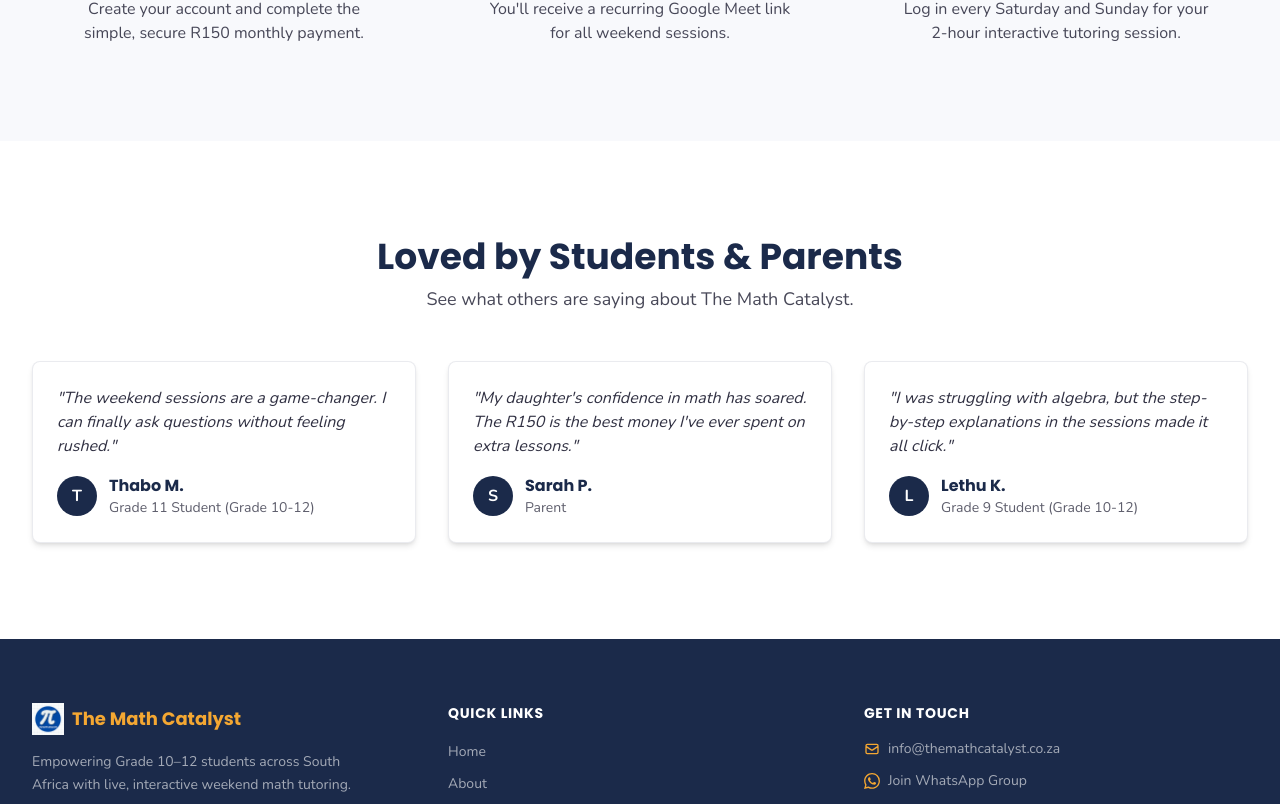
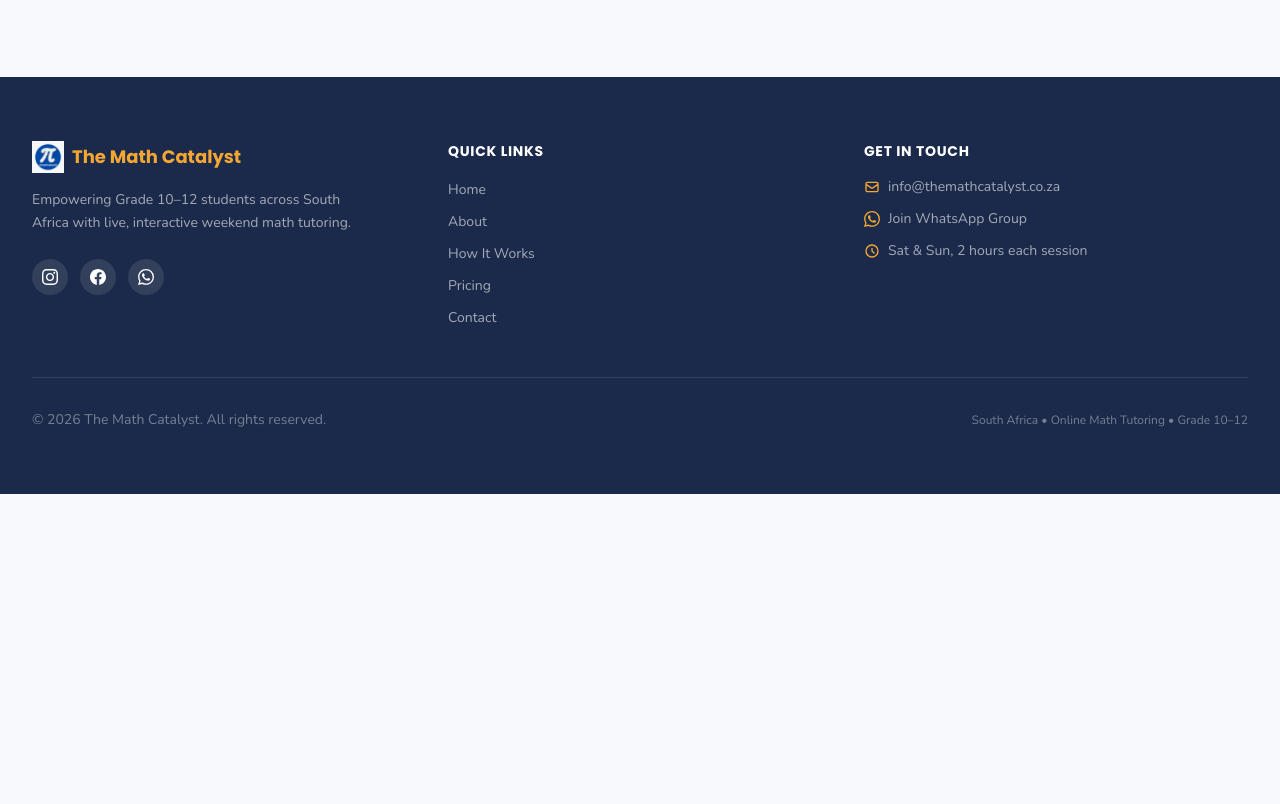
Before and after one commit to funekongo/the-math-catalysts, a Next.js app: page / in a window 1280 px wide. Shown: the part 891-1695 px from the top of the page. After the commit the page ends 1385 px from the top, so only its background shows below. Built offline with nearby package versions, Linux system fonts and the light colour scheme.

Commit message:
refactor: Remove testimonials and reduce hero section padding

```diff
--- a/app/page.js
+++ b/app/page.js
@@ -12,28 +12,14 @@
   </div>
 );
 
-// Reusable component for testimonial cards
-const TestimonialCard = ({ quote, author, grade }) => (
-  <div className="bg-white p-6 rounded-lg shadow-md border border-gray-200/80">
-    <p className="font-body text-tmc-text/90 italic mb-4">"{quote}"</p>
-    <div className="flex items-center">
-      <div className="w-10 h-10 rounded-full bg-tmc-primary flex items-center justify-center text-white font-bold mr-3">
-        {author.charAt(0)}
-      </div>
-      <div>
-        <p className="font-heading font-bold text-tmc-primary">{author}</p>
-        <p className="text-sm text-tmc-text/70">{grade}</p>
-      </div>
-    </div>
-  </div>
-);
+
 
 export default function HomePage() {
   return (
     <div className="flex flex-col">
       {/* Hero Section */}
       <section className="w-full bg-tmc-primary text-white">
-        <div className="max-w-7xl mx-auto px-4 sm:px-6 lg:px-8 py-20 md:py-32 text-center">
+        <div className="max-w-7xl mx-auto px-4 sm:px-6 lg:px-8 py-16 md:py-24 text-center">
           <h1 className="font-heading text-4xl md:text-6xl font-bold mb-4 text-white">
             Better marks. <span className="text-amber">Every weekend.</span>
           </h1>
@@ -78,34 +64,7 @@
         </div>
       </section>
 
-      {/* Testimonials Section */}
-      <section className="w-full bg-white py-16 md:py-24">
-        <div className="max-w-7xl mx-auto px-4 sm:px-6 lg:px-8">
-          <div className="text-center mb-12">
-            <h2 className="font-heading text-3xl md:text-4xl font-bold text-tmc-primary">Loved by Students & Parents</h2>
-             <p className="max-w-xl mx-auto text-lg text-tmc-text/80 mt-2">
-              See what others are saying about The Math Catalyst.
-            </p>
-          </div>
-          <div className="grid grid-cols-1 md:grid-cols-2 lg:grid-cols-3 gap-8">
-            <TestimonialCard
-              quote="The weekend sessions are a game-changer. I can finally ask questions without feeling rushed."
-              author="Thabo M."
-              grade="Grade 11 Student (Grade 10-12)"
-            />
-            <TestimonialCard
-              quote="My daughter's confidence in math has soared. The R150 is the best money I've ever spent on extra lessons."
-              author="Sarah P."
-              grade="Parent"
-            />
-            <TestimonialCard
-              quote="I was struggling with algebra, but the step-by-step explanations in the sessions made it all click."
-              author="Lethu K."
-              grade="Grade 9 Student (Grade 10-12)"
-            />
-          </div>
-        </div>
-      </section>
+
     </div>
   );
 }
```
